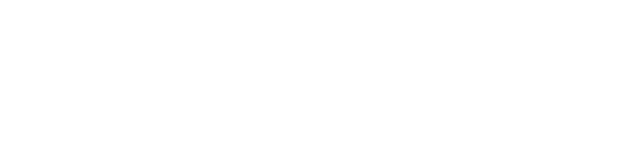
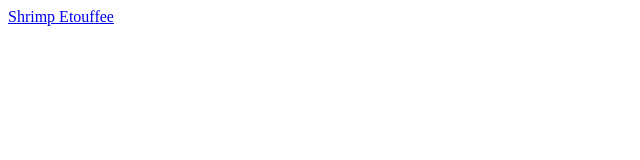
Before and after one commit to Samavajr/Recipes, a plain HTML site: page index.html in a window 1280 px wide. Shown: the whole page, without its empty margins (0-640 px from the left). Drawn offline with Linux system fonts and the light colour scheme.

Commit message:
added link to recipe in index page

```diff
--- a/index.html
+++ b/index.html
@@ -6,6 +6,6 @@
     <title>Document</title>
 </head>
 <body>
-
+    <a href="shrimpetouffee.html">Shrimp Etouffee</a>
 </body>
 </html>
```
